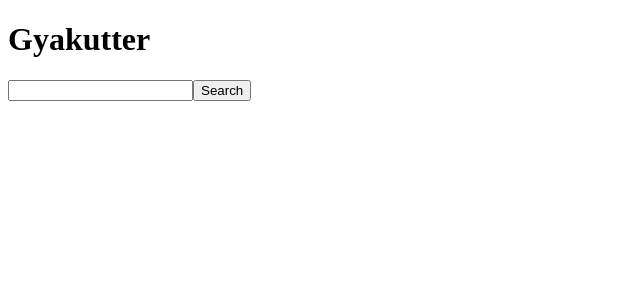
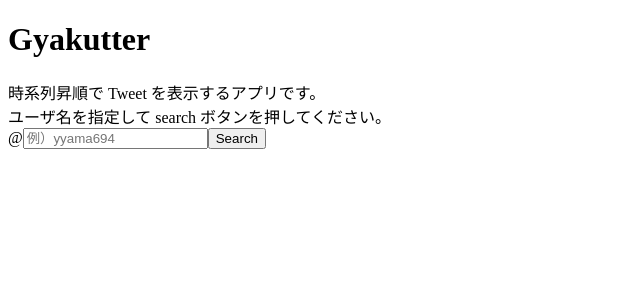
Before and after one commit to yyama694/Gyakutter, a Vue app: page / in a window 1280 px wide. Shown: the top 300 px of the page, without its empty margins (0-640 px from the left). Built offline with nearby package versions, Linux system fonts and the light colour scheme.

Commit message:
ユーザへの説明を追加

```diff
--- a/src/components/Main.vue
+++ b/src/components/Main.vue
@@ -1,7 +1,10 @@
 <template>
   <div>
     <h1>Gyakutter</h1>
-    <input v-model="user_id" type="text" />
+    <div>時系列昇順で Tweet を表示するアプリです。</div>
+    <div></div>
+    <div>ユーザ名を指定して search ボタンを押してください。</div>
+    @<input v-model="user_id" type="text" placeholder="例）yyama694" />
     <input type="button" value="Search" @click="search" />
     <div v-for="d in list" :key="d.id_str" class="tweet">{{ d.text }}</div>
   </div>
```
Also changed, not shown: 9 other files (tests, documents, lock files or other folders).
